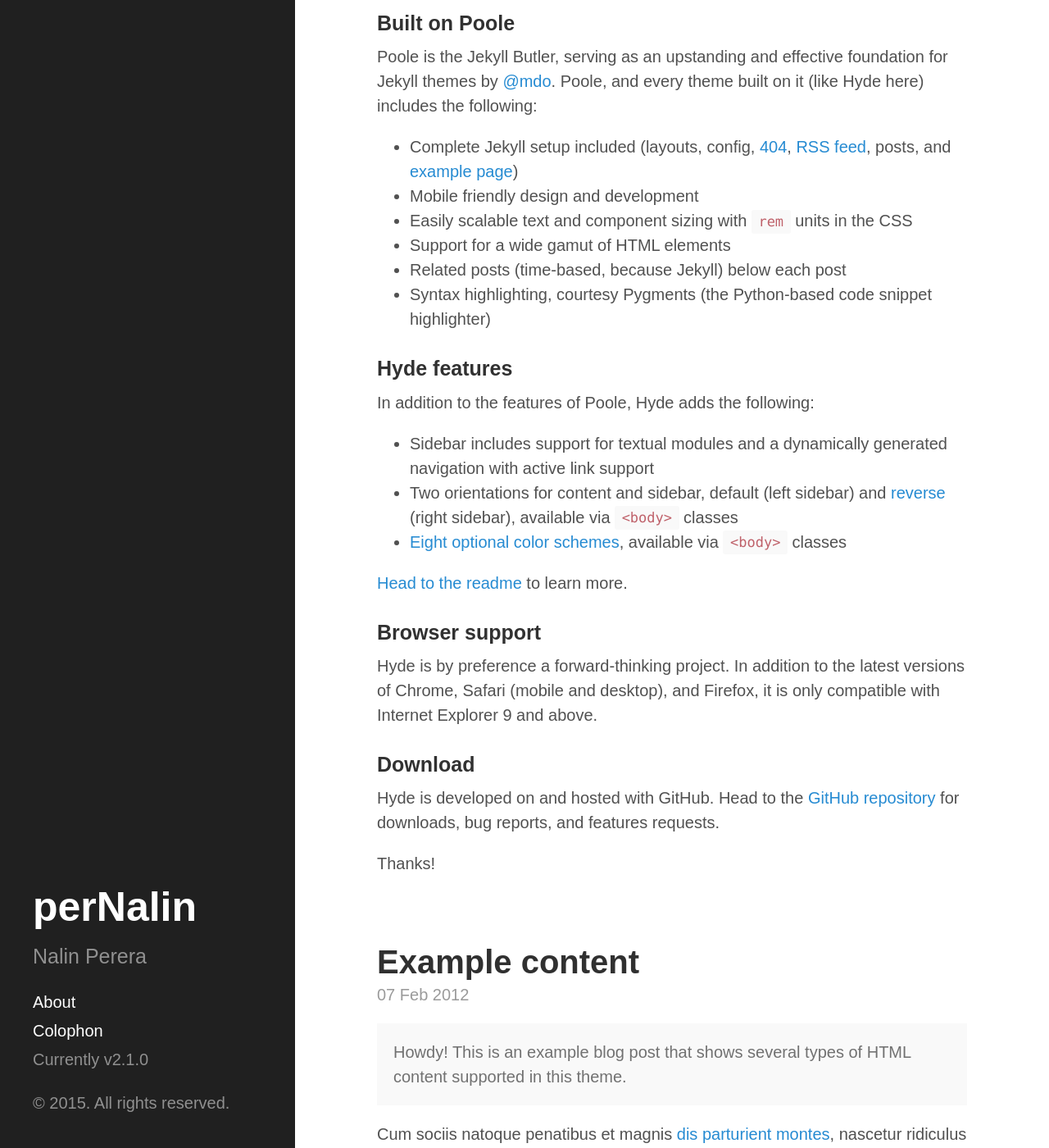
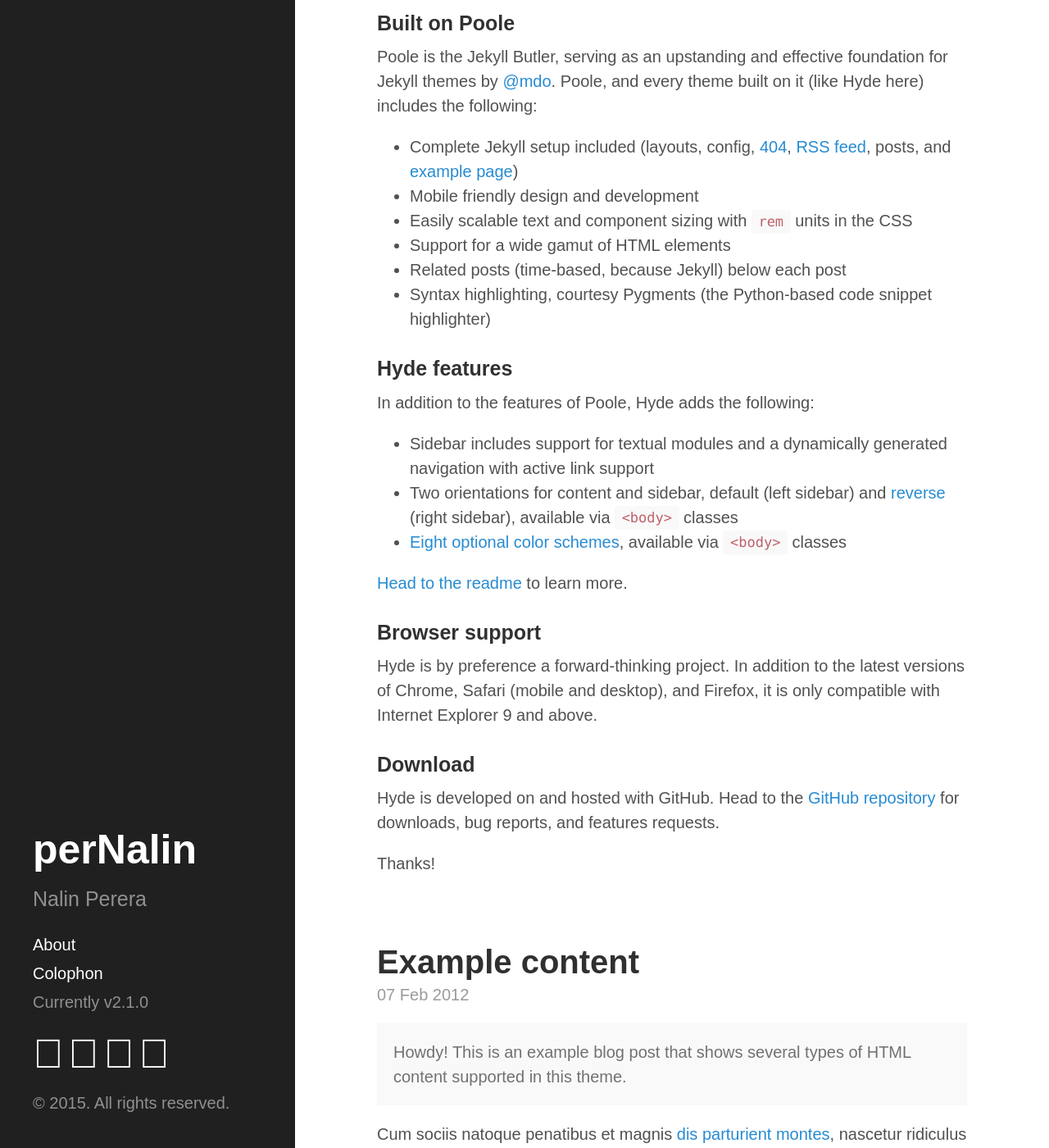
Before and after one commit to pernalin/pernalin.github.io, a Jekyll site: the page built from index.html, in a window 1280 px wide and 1400 px high, scrolled down 257 px. Shown: the whole window at 82% size. Built offline with Jekyll 4.4.1, drawn with Linux system fonts in a browser that asks for light colours; Markdown is read by kramdown in place of the engine named in the settings; the list of posts is cut into pages by our own code.

Commit message:
sidebar icons

```diff
--- a/public/css/style.css
+++ b/public/css/style.css
@@ -5,3 +5,72 @@ html {
 .sidebar-about h1 {
   font-family: "source-sans-pro", sans-serif !important;
 }
+
+[class^="icon-"], [class*=" icon-"] {
+  speak: none;
+  font-style: normal;
+  font-weight: normal;
+  font-variant: normal;
+  text-transform: none;
+  line-height: 1;
+  font-size: 2.5rem;
+
+  /* Better Font Rendering =========== */
+  -webkit-font-smoothing: antialiased;
+  -moz-osx-font-smoothing: grayscale;
+}
+
+.icon-settings:before {
+  content: "\e600";
+}
+.icon-cloud:before {
+  content: "\e601";
+}
+.icon-rss:before {
+  content: "\e602";
+}
+.icon-stackoverflow:before {
+  content: "\e603";
+}
+.icon-tablet:before {
+  content: "\e604";
+}
+.icon-windows-phone:before {
+  content: "\e605";
+}
+.icon-windows-8:before {
+  content: "\e606";
+}
+.icon-windows-rt:before {
+  content: "\e607";
+}
+.icon-twitter:before {
+  content: "\e608";
+}
+.icon-microsoft:before {
+  content: "\e609";
+}
+.icon-linkedin:before {
+  content: "\e60a";
+}
+.icon-github:before {
+  content: "\e60b";
+}
+.icon-github:hover {
+  color: #4183c4;
+}
+.icon-twitter:hover {
+  color: #00aced;
+}
+.icon-linkedin:hover {
+  color: #007bb6;
+}
+.icon-linkedin:hover {
+  color: #007bb6;
+}
+.icon-stackoverflow:hover {
+  color: #ff9900;
+}
+.icon-rss:hover {
+  color: #FF6600;
+}
```
